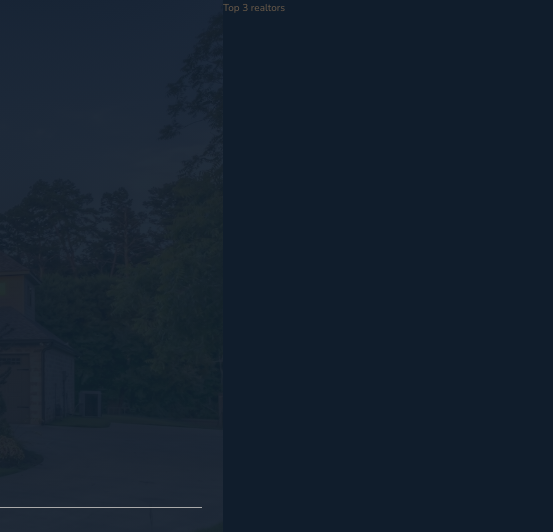
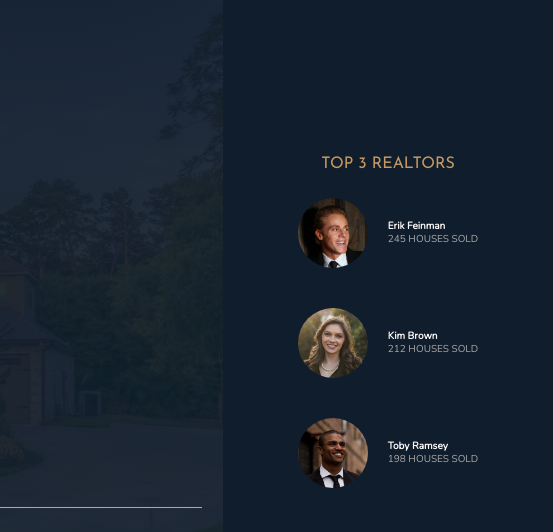
Before and after one commit to fenagel/nexter, a website: page index.html in a window 1280 px wide. Shown: the top 532 px of the page, 727-1280 px from the left. Drawn offline with nearby package versions, Linux system fonts and the light colour scheme.

Commit message:
added realtors section

```diff
--- a/index.html
+++ b/index.html
@@ -28,7 +28,26 @@
                 <img src="img/logo-bi.png" alt="Seen on logo 4">
             </div>
         </header>
-        <div class="realtors">Top 3 realtors</div>
+        <div class="realtors">
+            <h3 class="heading-3">Top 3 realtors</h3>
+            <div class="realtors__list">
+                <img src="img/realtor-1.jpeg" alt="Realtor 1" class="realtors__img">
+                <div class="realtors__details">
+                    <h4 class="heading-4--light">Erik Feinman</h4>
+                    <p class="realtors__sold">245 houses sold</p>
+                </div>
+                <img src="img/realtor-2.jpeg" alt="Realtor 2" class="realtors__img">
+                <div class="realtors__details">
+                    <h4 class="heading-4--light">Kim Brown</h4>
+                    <p class="realtors__sold">212 houses sold</p>
+                </div>
+                <img src="img/realtor-3.jpeg" alt="Realtor 3" class="realtors__img">
+                <div class="realtors__details">
+                    <h4 class="heading-4--light">Toby Ramsey</h4>
+                    <p class="realtors__sold">198 houses sold</p>
+                </div>
+            </div>
+        </div>
         <section class="features">
             <div class="feature">
                 <svg class="feature__icon">
--- a/sass/_realtors.scss
+++ b/sass/_realtors.scss
@@ -1,4 +1,31 @@
 .realtors {
   background-color: $color-secondary;
   grid-column: col-start 7 / full-end;
+  padding: 3rem;
+
+  display: grid;
+  align-content: center;
+  justify-content: center;
+  justify-items: center;
+  grid-row-gap: 2rem;
+
+  &__list {
+    display: grid;
+    grid-template-columns: min-content max-content;
+    grid-column-gap: 2rem;
+    grid-row-gap: 5vh;
+    align-items: center;
+  }
+
+  &__img {
+    width: 7rem;
+    border-radius: 50%;
+    display: block;
+  }
+
+  &__sold {
+    text-transform: uppercase;
+    color: $color-grey-light-2;
+    margin-top: -3px;
+  }
 }
```
Also changed, not shown: css/style.css.
